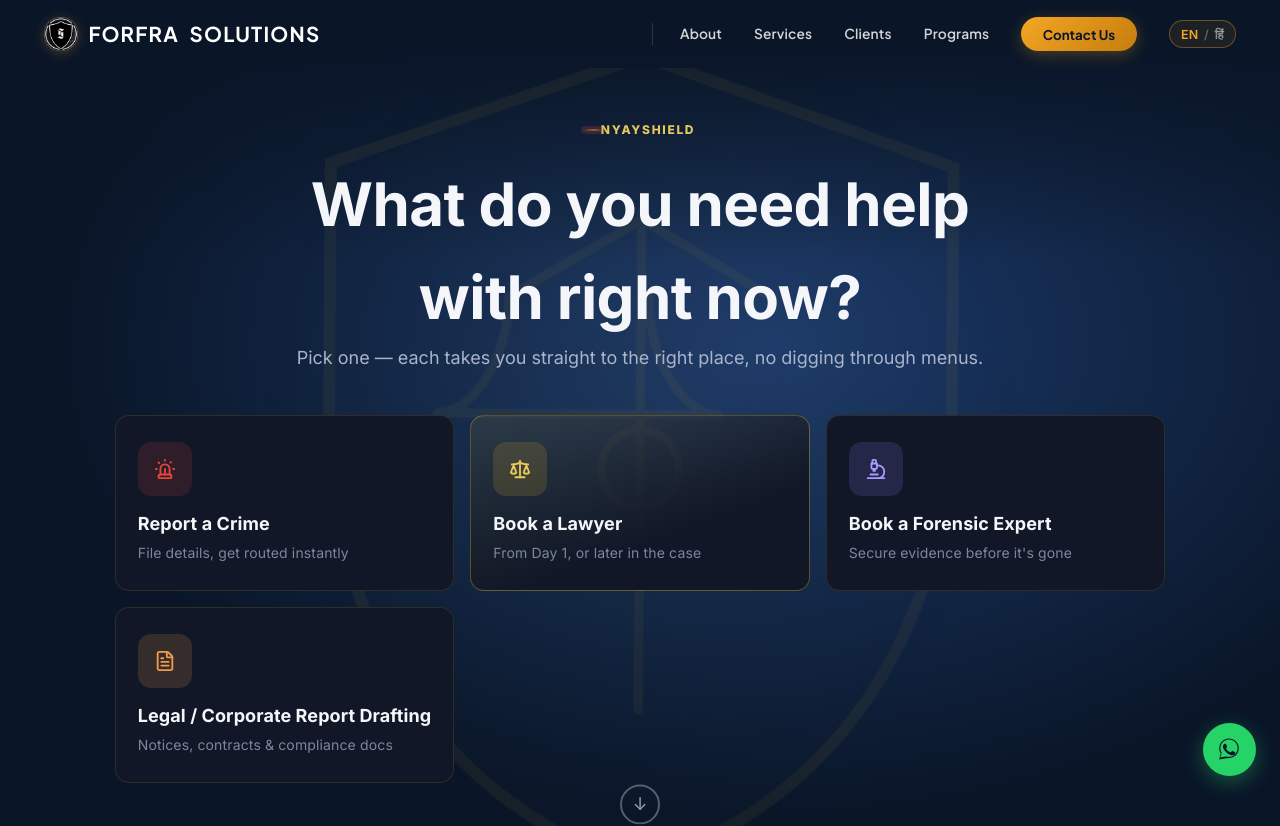
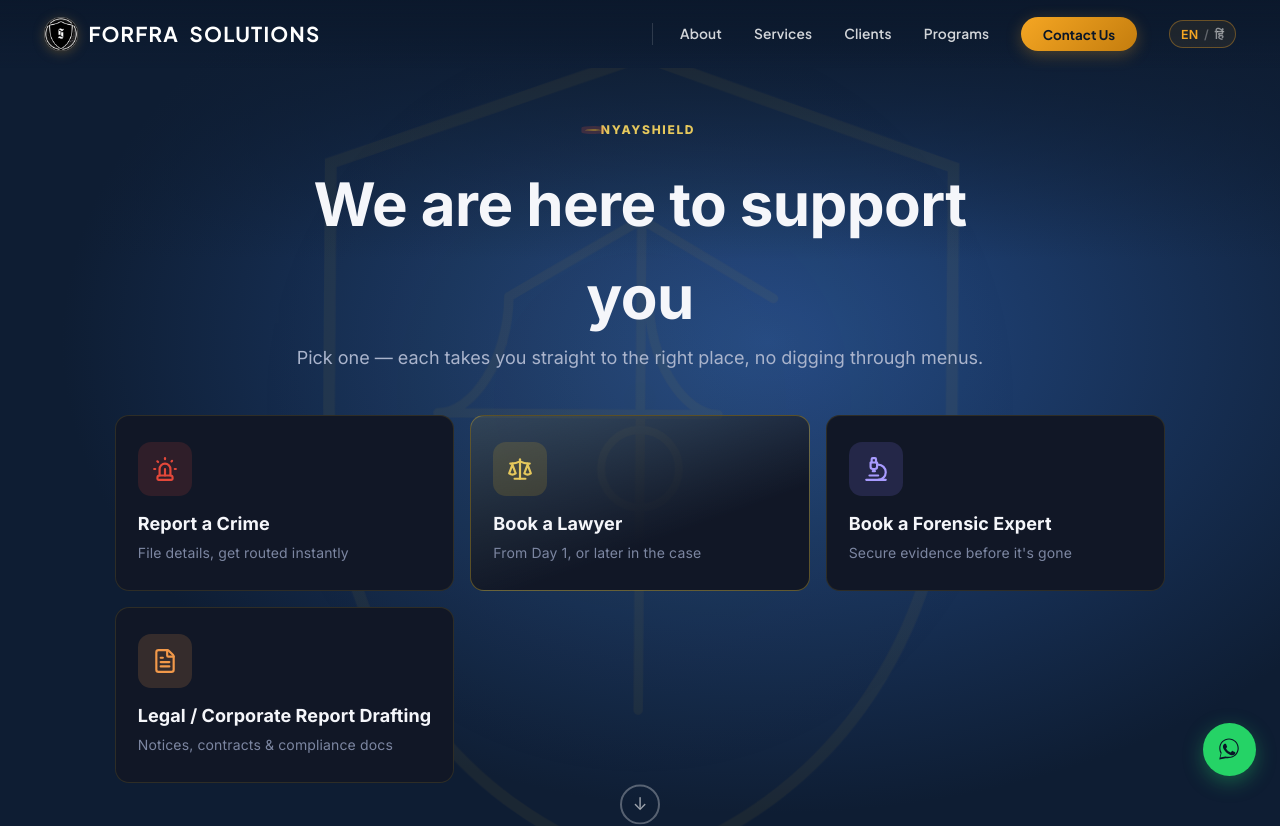
Before and after one commit to pragatikhanna06-hash/new-project, a React (Vite) app: page / in a window 1280 px wide. Shown: the top 826 px of the page. Built offline with nearby package versions, Linux system fonts and the light colour scheme.

Commit message:
update changes

```diff
--- a/src/HomePage.css
+++ b/src/HomePage.css
@@ -472,8 +472,8 @@ img { display: block; max-width: 100%; }
   justify-content: center;
   overflow: hidden;
   background:
-    linear-gradient(to bottom, var(--navy) 0, var(--navy) 40px, rgba(10,22,40,0) 260px),
-    radial-gradient(ellipse at 60% 40%, #1B3A6B 0%, #0A1628 65%);
+    linear-gradient(to bottom, #0E1D33 0, #0E1D33 40px, rgba(14,29,51,0) 260px),
+    radial-gradient(ellipse at 60% 40%, #234A85 0%, #0E1D33 65%);
   padding: var(--nav-h) 1.5rem 0;
 }
 
--- a/src/HomePage.jsx
+++ b/src/HomePage.jsx
@@ -485,7 +485,7 @@ function HeroSection() {
                 const Icon = meta.icon;
                 return (
                   <Link className={meta.className} to={meta.to} key={meta.to}>
-                    <span className="qa-icon"><Icon size={22} /></span>
+                    <span className="qa-icon"><Icon size={26} /></span>
                     <span>
                       <div className="qa-text-title">{action.title}</div>
                       <div className="qa-text-sub">{action.sub}</div>
--- a/src/pages/NyayShieldPage.jsx
+++ b/src/pages/NyayShieldPage.jsx
@@ -53,7 +53,7 @@ export default function NyayShieldPage() {
         <div className="wrap">
           <div className="quick-actions-head">
             <div className="eyebrow" style={{ justifyContent: "center" }}>NyayShield</div>
-            <h1>{tr("What do you need help with right now?")}</h1>
+            <h1>{tr("We are here to support you")}</h1>
             <p>{tr("Pick one — each takes you straight to the right place, no digging through menus.")}</p>
           </div>
 
--- a/src/pages/uiStrings.js
+++ b/src/pages/uiStrings.js
@@ -248,7 +248,7 @@ export const uiStrings = {
     "डेमो फ्लो — अभी तक किसी लाइव ड्राफ्टिंग नेटवर्क से जुड़ा नहीं है।",
 
   // NyayShieldPage.jsx (legacy quick-actions page)
-  "What do you need help with right now?": "अभी आपको किस चीज़ में मदद चाहिए?",
+  "We are here to support you": "हम आपकी मदद के लिए यहां हैं",
   "Pick one — each takes you straight to the right place, no digging through menus.":
     "एक चुनें — हर विकल्प आपको सीधे सही जगह ले जाता है, मेनू में खोजने की ज़रूरत नहीं।",
   "Report a Crime": "अपराध की रिपोर्ट करें",
```
Also changed, not shown: src/pages/translations.js.
